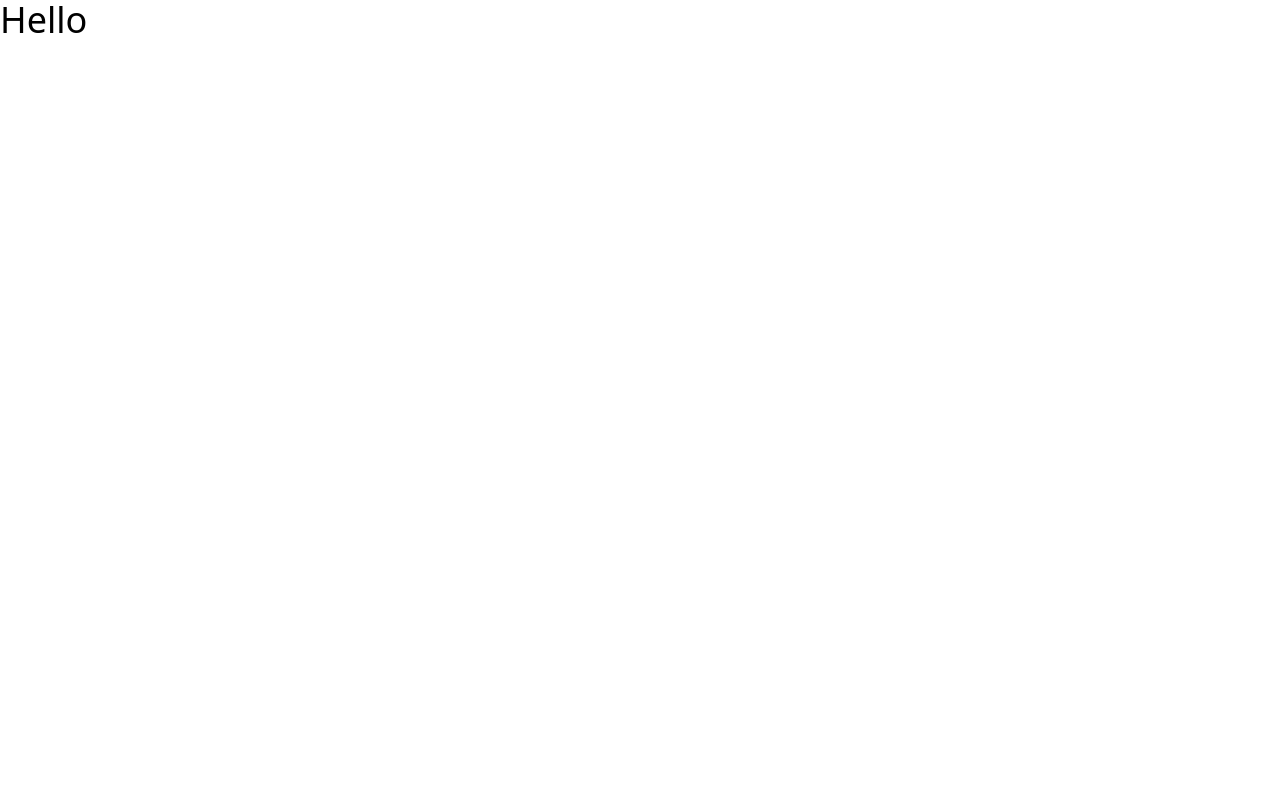
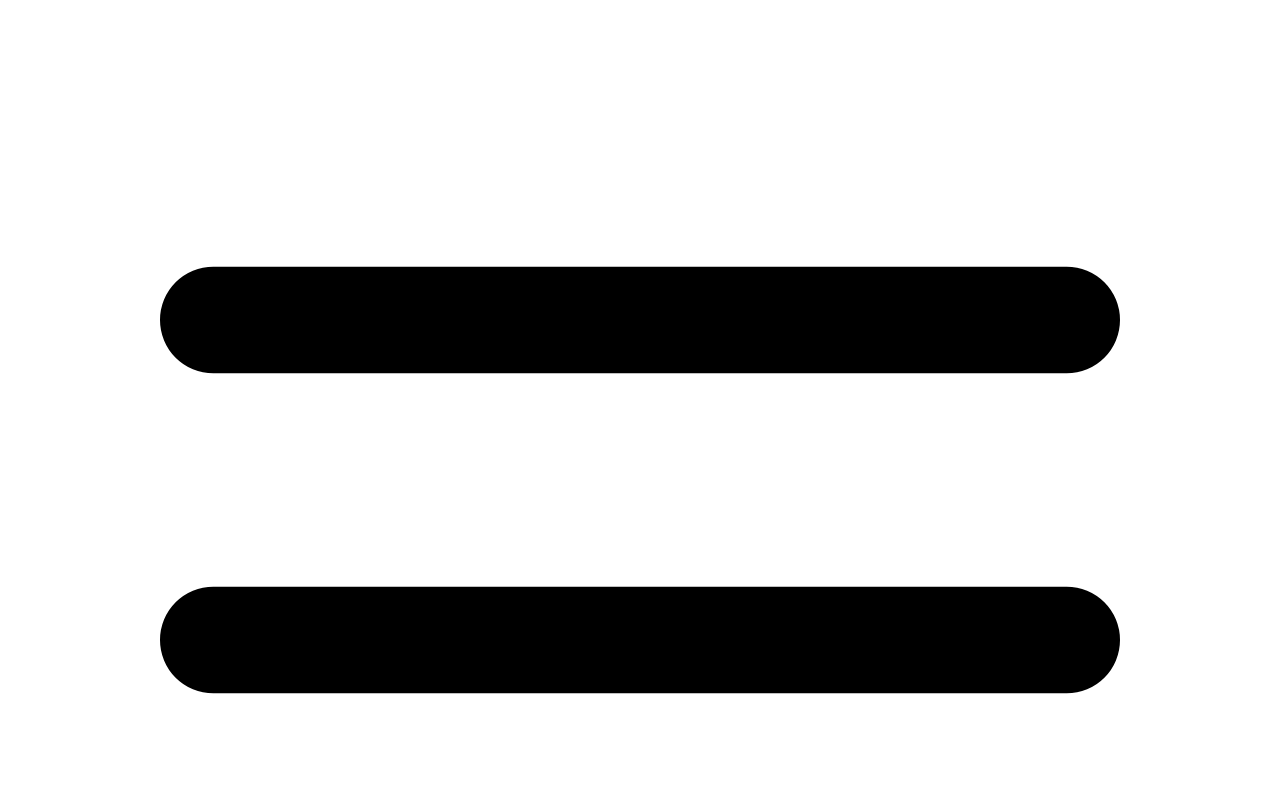
Before and after one commit to thuannguyen88/heroicfit, a React (Create React App) app: page / in a window 1280 px wide. Shown: the top 800 px of the page. Built offline with nearby package versions, Linux system fonts and the light colour scheme.

Commit message:
installed heroicons for tailwind and imported menuicon

```diff
--- a/package.json
+++ b/package.json
@@ -3,6 +3,7 @@
   "version": "0.1.0",
   "private": true,
   "dependencies": {
+    "@heroicons/react": "^1.0.6",
     "@testing-library/jest-dom": "^5.16.4",
     "@testing-library/react": "^12.1.4",
     "@testing-library/user-event": "^13.5.0",
--- a/src/App.js
+++ b/src/App.js
@@ -1,7 +1,10 @@
+import Navbar from "./components/Navbar";
+
 function App() {
   return (
     <>
-      <h1 className="text-4xl">Hello</h1>
+      <Navbar />
+      <h1 className="text-4xl text-center">Hello</h1>
     </>
   );
 }
--- /dev/null
+++ b/src/components/Navbar.jsx
@@ -0,0 +1,10 @@
+import React from "react";
+import { MenuIcon, XIcon } from "@heroicons/react/outline";
+
+export default function Navbar() {
+  return (
+    <div>
+      <MenuIcon />
+    </div>
+  );
+}
```
Also changed, not shown: 1 other file (tests, documents, lock files or other folders).
